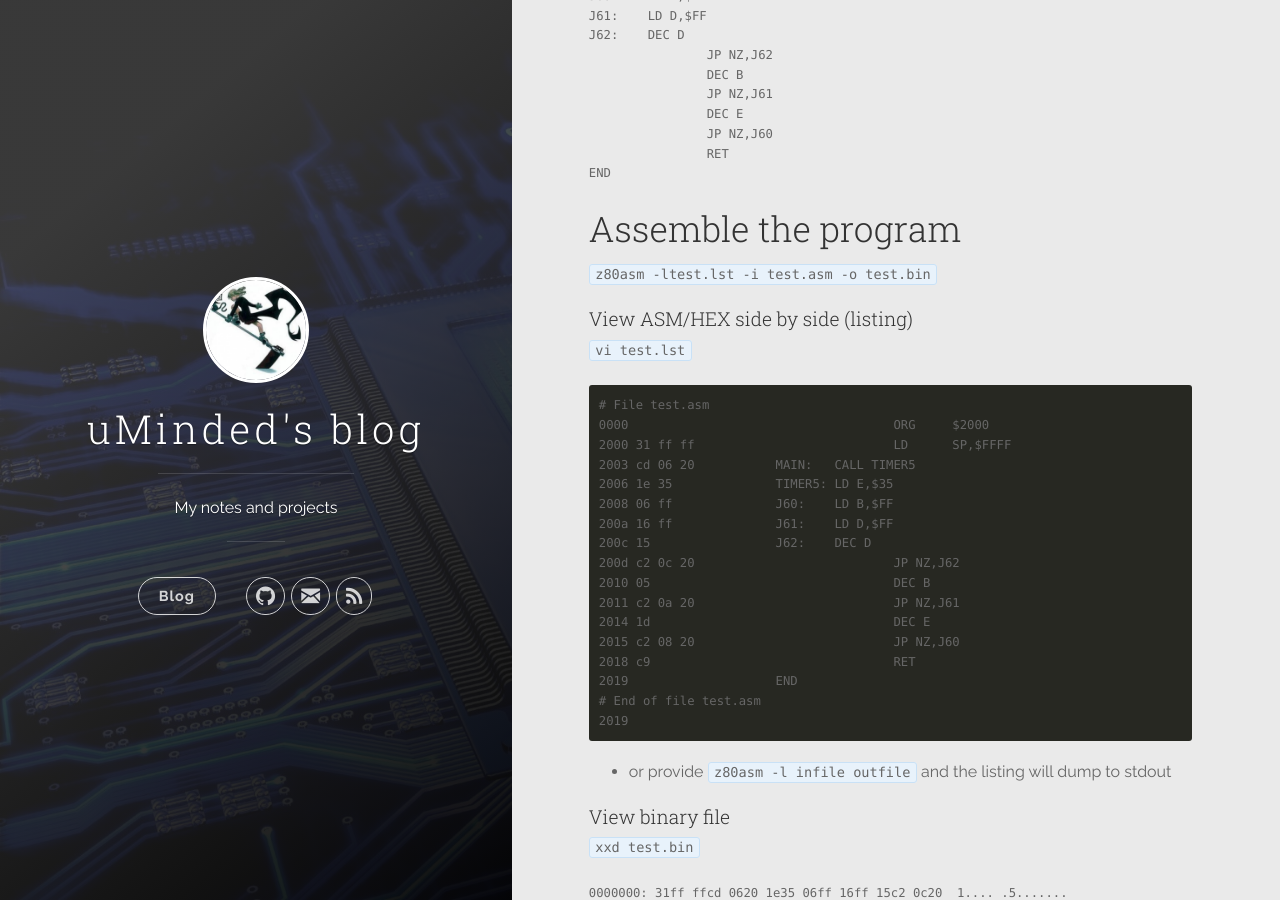
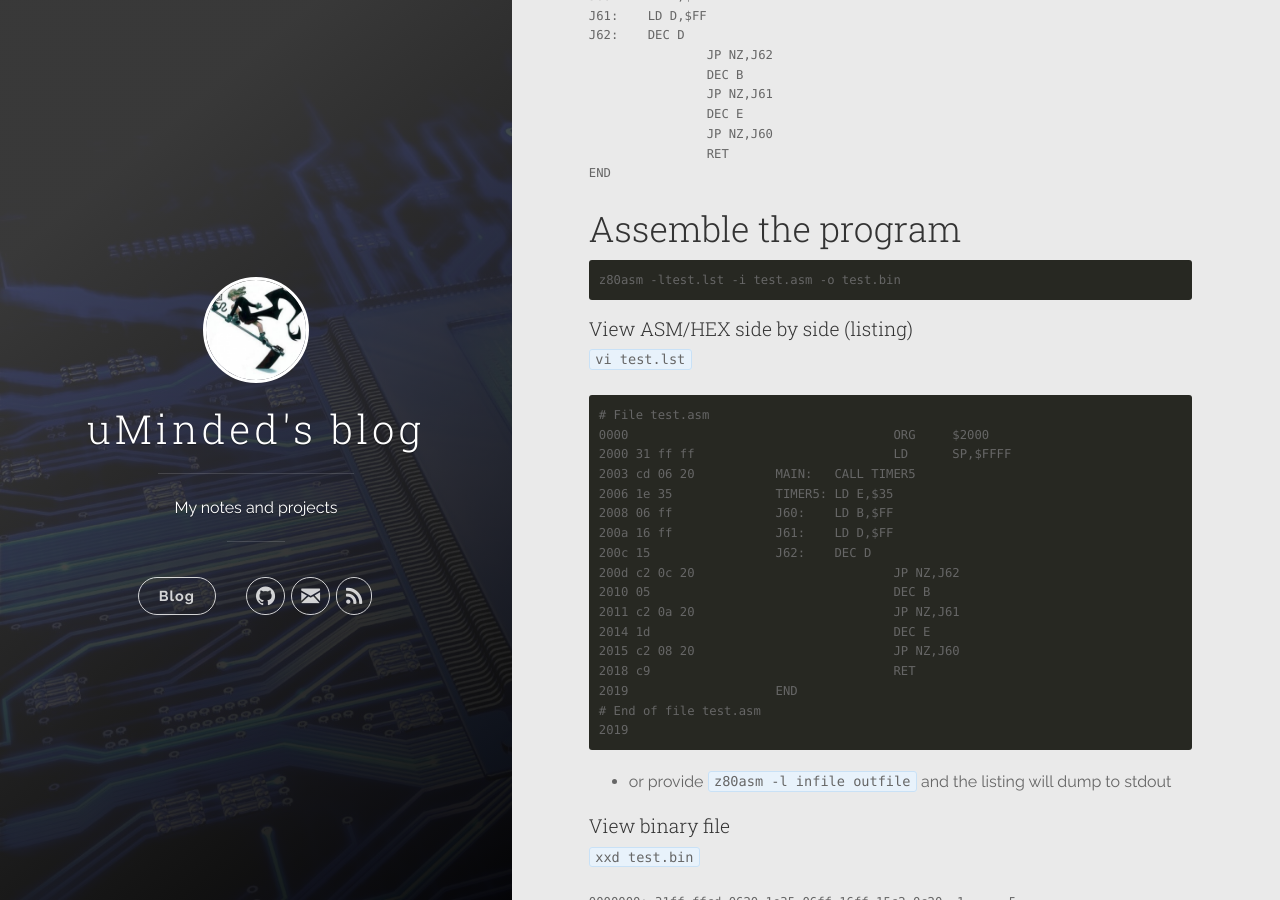
Before and after one commit to iceblu3710/iceblu3710.github.io, a Jekyll site: the page built from _posts/2016-07-29-z80asm-notes.md, in a window 1280 px wide and 900 px high, scrolled down 465 px. Built offline with Jekyll 4.4.1, drawn with Linux system fonts in a browser that asks for light colours; nearby versions of some CDN libraries.

Commit message:
Fix code snippit displays x2

````diff
--- a/_posts/2016-07-29-z80asm-notes.md
+++ b/_posts/2016-07-29-z80asm-notes.md
@@ -16,6 +16,7 @@ This writeup is a spot for my notes regarding oddities of using z80asm in my upc
 ## Write the program
 
 `vi test.asm`
+
 ```asm
 		ORG	$2000
 		LD	SP,$FFFF
@@ -35,11 +36,14 @@ END
 
 ## Assemble the program
 
-`z80asm -ltest.lst -i test.asm -o test.bin`
+```
+z80asm -ltest.lst -i test.asm -o test.bin
+```
 
 #### View ASM/HEX side by side (listing)
 
 `vi test.lst`
+
 ```
 # File test.asm
 0000					ORG	$2000
@@ -59,11 +63,14 @@ END
 # End of file test.asm
 2019
 ```
+
 - or provide `z80asm -l infile outfile` and the listing will dump to stdout
+
 
 #### View binary file
 
 `xxd test.bin`
+
 ```hex
 0000000: 31ff ffcd 0620 1e35 06ff 16ff 15c2 0c20  1.... .5.......
 0000010: 05c2 0a20 1dc2 0820 c9                   ... ... .
@@ -77,6 +84,7 @@ END
 - `$((0xFFFF))` lets BASH do the hex2dec conversion
 
 `dd if=test.bin seek=$((0x2000)) bs=1 of=test.prog`
+
 ```
 25+0 records in
 25+0 records out
@@ -85,6 +93,7 @@ END
 - -a to skip the null entries
 
 `xxd -a test.prog`
+
 ```
 0000000: 0000 0000 0000 0000 0000 0000 0000 0000  ................
 *
````
